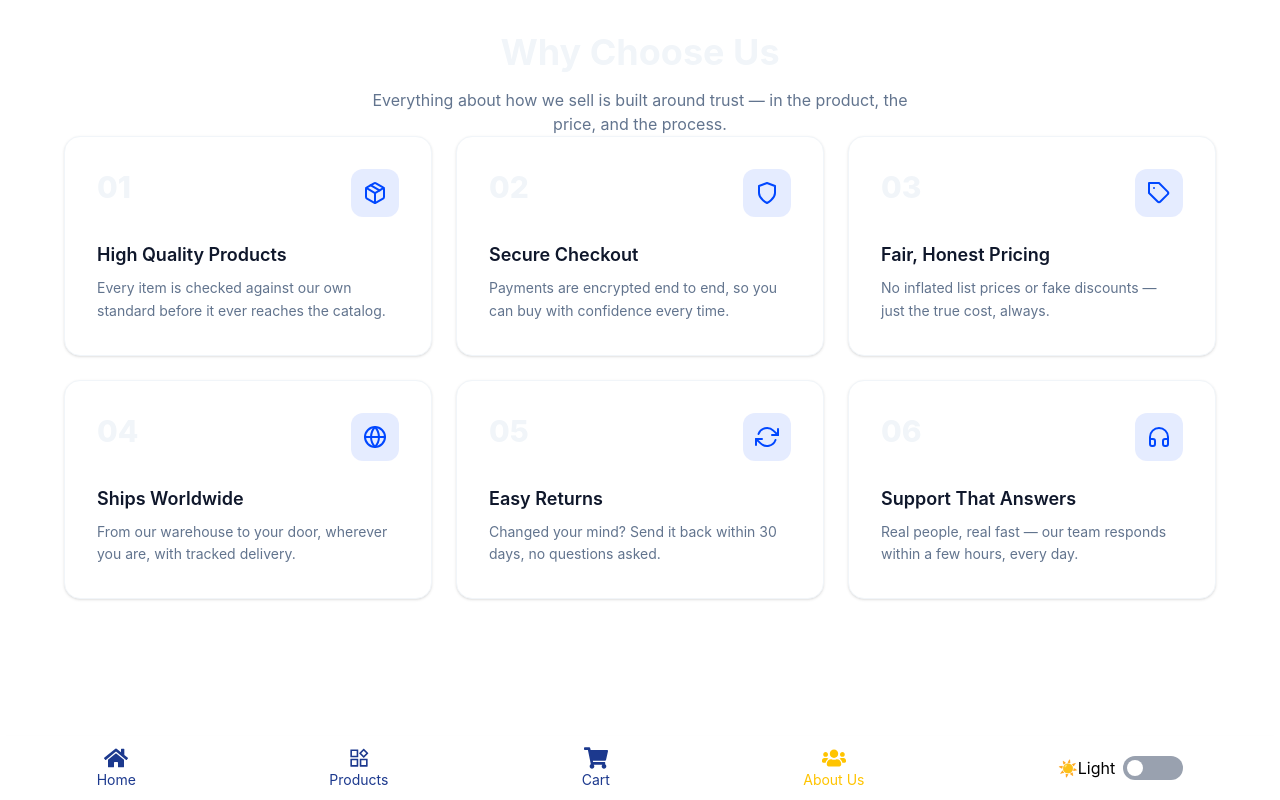
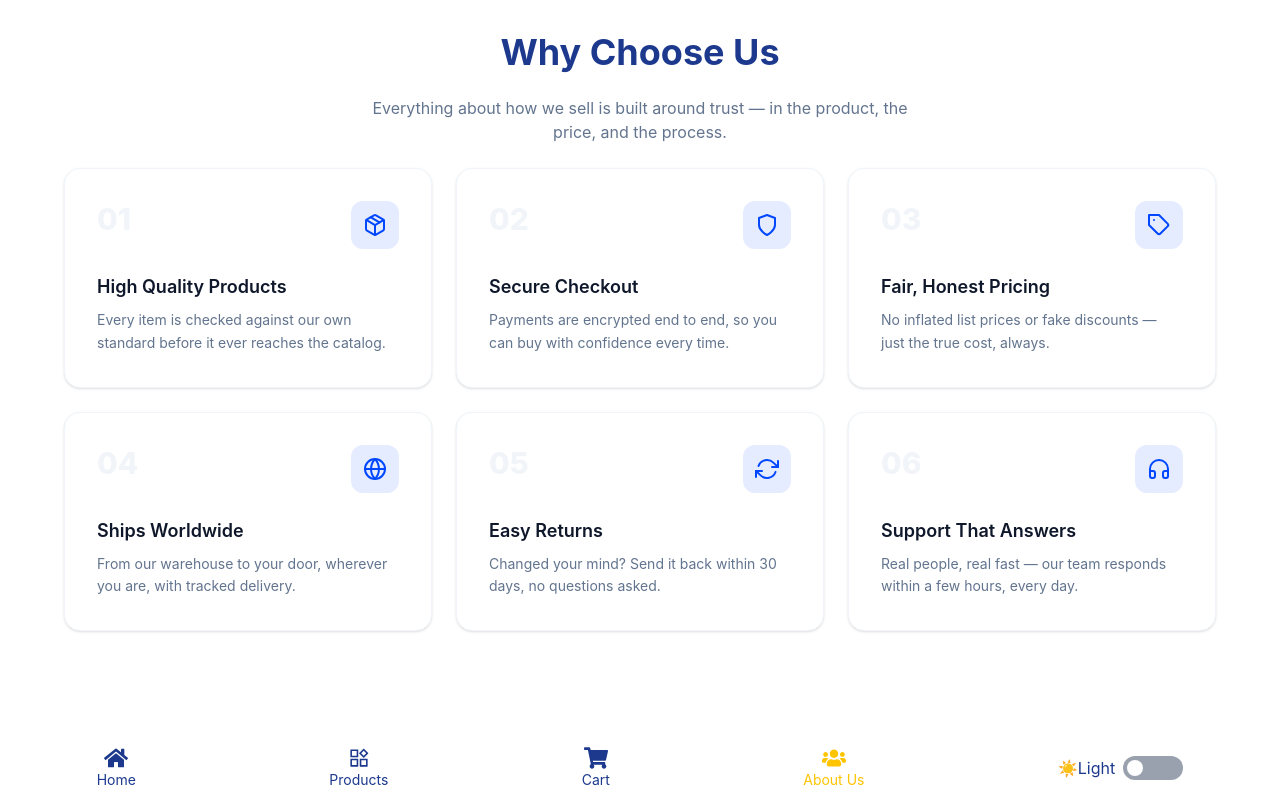
Before and after one commit to Elijovial/Fullstack-JavaScript-B, a React (Vite) app: page /about in a window 1280 px wide. Built offline with nearby package versions, Linux system fonts and the light colour scheme.

Commit message:
hale updated

```diff
--- a/src/About/AboutWhyUs.jsx
+++ b/src/About/AboutWhyUs.jsx
@@ -55,10 +55,14 @@ export default function AboutWhyUs({ darkMode }) {
       } p-8`}
     >
       <div className="max-w-6xl mx-auto text-center ">
-        <h2 className="text-3xl md:text-4xl font-bold text-slate-100">
+        <h2
+          className={`text-3xl md:text-4xl font-bold ${
+            darkMode ? "bg-gray-900 text-slated-100" : "bg-white text-blue-900"
+          }`}
+        >
           Why Choose Us
         </h2>
-        <p className="mt-4 text-slate-500 max-w-xl mx-auto">
+        <p className="mt-6 mb-6 text-slate-500 max-w-xl mx-auto">
           Everything about how we sell is built around trust — in the product,
           the price, and the process.
         </p>
--- a/src/App.jsx
+++ b/src/App.jsx
@@ -9,6 +9,7 @@ import About from "./About/About";
 import BottomNav from "./components/BottomNav";
 
 function App() {
+
   const [darkMode, setDarkMode] = useState(false);
 
   const toggleTheme = () => {
--- a/src/components/BottomNav.jsx
+++ b/src/components/BottomNav.jsx
@@ -45,8 +45,9 @@ function BottomNav({ darkMode, toggleTheme }) {
             <span>{item.name}</span>
           </NavLink>
         ))}
-        <div className="flex justify-center py-3 items-center space-x-2">
-          <p>{darkMode ? "🌙Dark" : "☀️Light"}</p>
+
+        <div className="flex justify-center py-3 items-center text-blue-900 space-x-2">
+          <p>{darkMode ? "🌙 Dark " : "☀️Light"}</p>
           <button
             onClick={toggleTheme}
             className={`relative w-15 h-6 rounded-full transition-colors duration-300 ${
```
